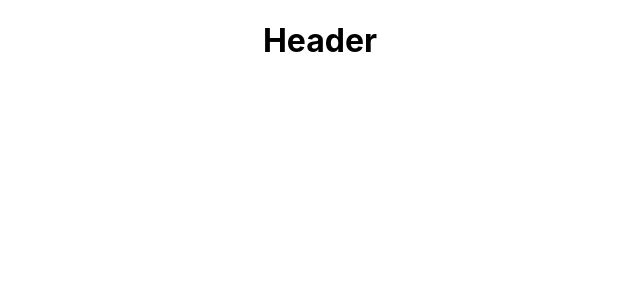
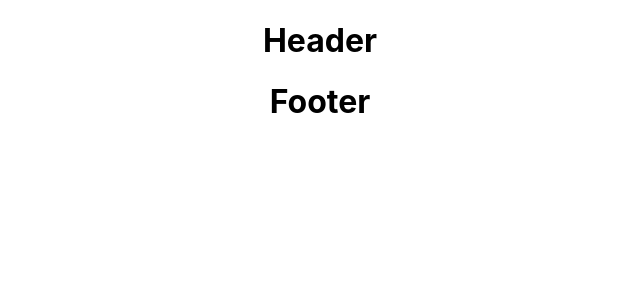
Before and after one commit to prajapatihet/firstreactapp, a React (Create React App) app: page / in a window 1280 px wide. Shown: the top 300 px of the page, without its empty margins (320-960 px from the left). Built offline with nearby package versions, Linux system fonts and the light colour scheme.

Commit message:
footer component

```diff
--- a/src/App.js
+++ b/src/App.js
@@ -1,10 +1,12 @@
 import './App.css';
+import Footer from './Footer';
 import Header from './Header';
 
 function App() {
   return (
     <div className="App">
       <Header />
+      <Footer />
     </div>
   );
 }
--- /dev/null
+++ b/src/Footer.jsx
@@ -0,0 +1,7 @@
+import React from 'react'
+
+export default function Footer() {
+    return (
+        <h1>Footer</h1>
+    )
+}
```
